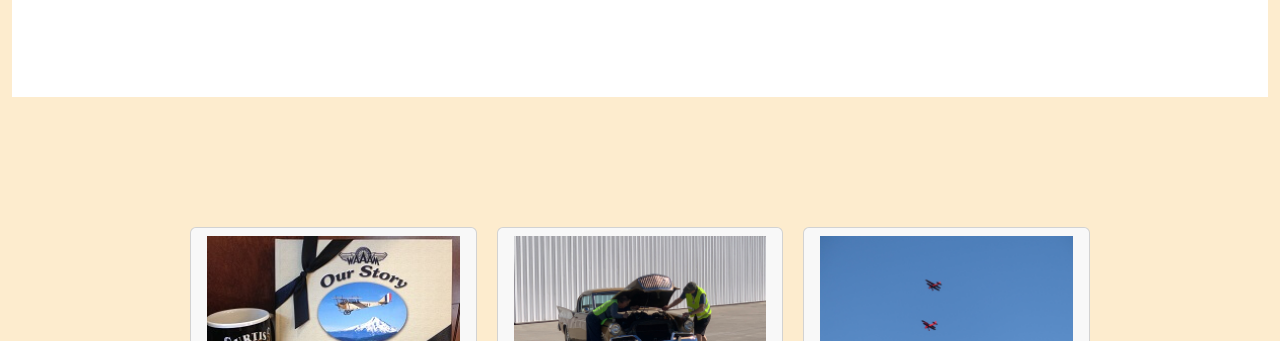
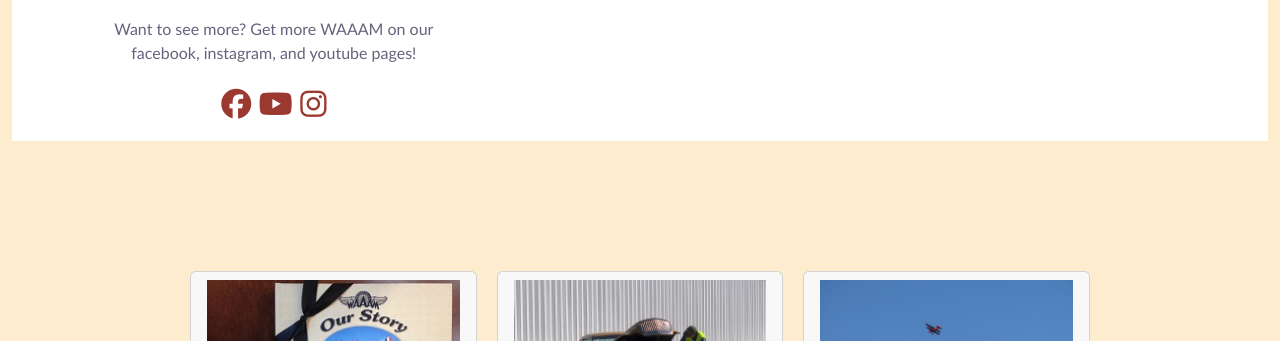
Before and after one commit to auborealis-cyber/WAAAMuseum, a plain HTML site: page index.html in a window 1280 px wide. Shown: the part 3020-3361 px from the top of the page. Drawn offline with nearby package versions, Linux system fonts and the light colour scheme.

Commit message:
Updated homepage
Added social media icons to gallery

```diff
--- a/index.html
+++ b/index.html
@@ -17,6 +17,7 @@
       integrity="sha384-YvpcrYf0tY3lHB60NNkmXc5s9fDVZLESaAA55NDzOxhy9GkcIdslK1eN7N6jIeHz"
       crossorigin="anonymous"
     ></script>
+    <script src="https://kit.fontawesome.com/a5a2918127.js" crossorigin="anonymous"></script>
     <link rel="stylesheet" href="src/home-page-style.css" />
   </head>
   <body>
@@ -203,7 +204,7 @@
         </iframe>
         </section>
 
-        <section>
+        <section class="gallery">
             <h2 class="text-center">Gallery</h2>
             <h3 class="text-center">WAAAM Photos & Videos</h3>
             <div class="grid grid-3-col">
@@ -232,7 +233,12 @@
                 <div>
                     <img src="img/planes-inside-waaam.jpg" alt="planes-inside-waaam-garage" class="img-responsive">
                 </div>
-
+                <div class="social-media-icons text-center space-between">
+                <p>Want to see more? Get more WAAAM on our facebook, instagram, and youtube pages!</p>
+                  <a href="https://www.facebook.com/WAAAMuseum/" target="_blank"><i class="fa-brands fa-facebook"></i></a>
+                <a href="https://www.youtube.com/user/waaamuseum"><i class="fa-brands fa-youtube"></i></a>
+                <a href="https://www.instagram.com/waaamuseum/"><i class="fa-brands fa-instagram"></i></a>
+              </div>
         </div>
         </section>
       </main>
--- a/src/home-page-style.css
+++ b/src/home-page-style.css
@@ -78,6 +78,7 @@ main p{
     line-height: 24px;
     color: #272044;
     opacity: 0.7;
+    margin-bottom: 0 auto;
 }
 
 section{
@@ -130,6 +131,24 @@ section{
   margin-top: 15px;
   background-color: #9B3830;
   text-decoration: none;
+}
+
+.social-media-icons{
+    font-size: 30px;
+    margin-right: 15px;
+    margin-top: 0 auto;
+}
+.fa-brands{
+    color:#9B3830;
+}
+.fa-brands:hover{
+    transform: scale(1.1);
+    color: #443776;
+}
+
+.gallery{
+    margin-bottom: 0;
+    padding-bottom: 15px;
 }
 
 footer {
```
